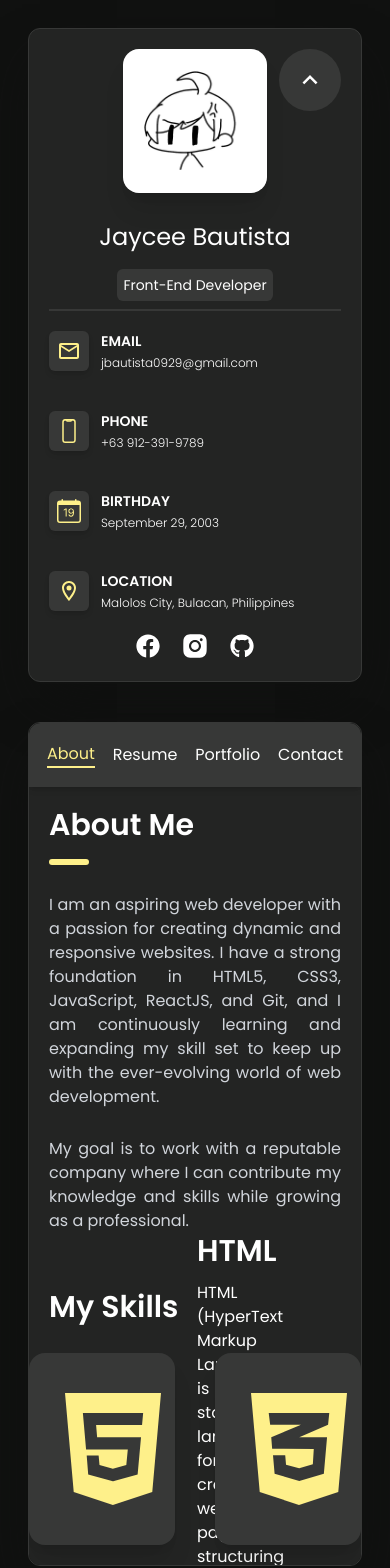
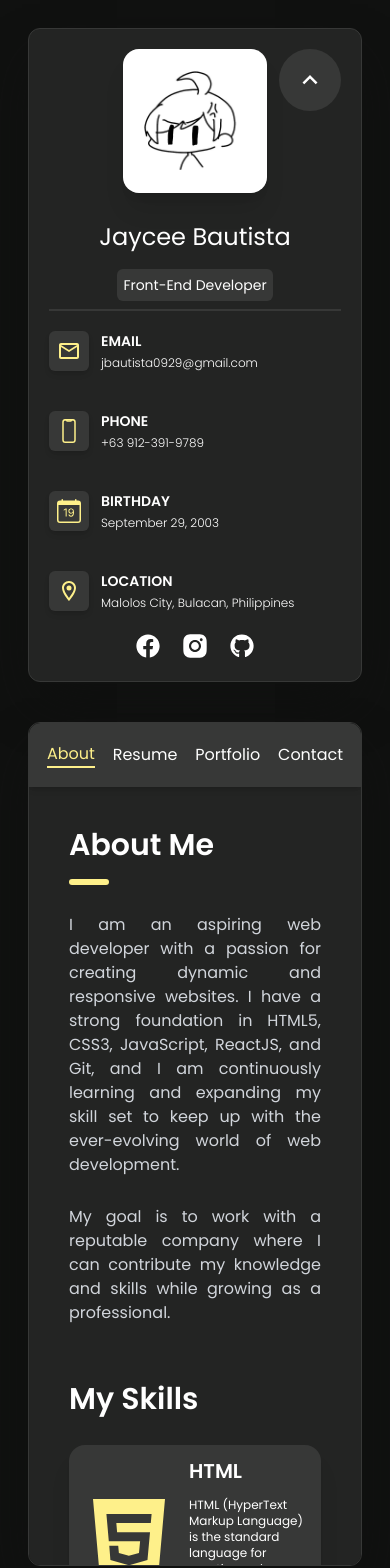
Before and after one commit to Romsaeeeeee/Personal-React-Portfolio, a React (Vite) app: page /about in a window 390 px wide. Shown: the top 1568 px of the page. Built offline with nearby package versions, Linux system fonts and the light colour scheme.

Commit message:
About responsiveness is done

```diff
--- a/src/modal/CardSkills.jsx
+++ b/src/modal/CardSkills.jsx
@@ -2,11 +2,11 @@
 
 export default function CardSkills({ icon, label, description }) {
     return (
-        <div className="w-1/2 h-48 flex justify-start items-center gap-5 px-5 bg-[#373837] rounded-2xl shadow-xl">
-            <span className="text-9xl text-yellow-200">{icon}</span>
+        <div className="w-1/2 h-48 flex justify-start items-center gap-5 px-5 bg-[#373837] rounded-2xl shadow-xl tablet:w-full tablet:px-3 tablet:gap-3">
+            <span className="text-9xl text-yellow-200 tablet:text-8xl">{icon}</span>
             <div className="flex flex-col justify-start items-start gap-3">
-                <p className="text-3xl font-semibold">{label}</p>
-                <p className="text-justify">{description}</p>
+                <p className="text-3xl font-semibold tablet:text-xl">{label}</p>
+                <p className="text-justify text-sm tablet:text-xs tablet:text-left">{description}</p>
             </div>
         </div>
     );
--- a/src/pages/About.jsx
+++ b/src/pages/About.jsx
@@ -37,7 +37,7 @@ const About = () => {
 
 
     return (
-        <div className="h-full w-full flex flex-col justify-start items-center gap-14 p-5 text-white animate-fadeIn transition-all">
+        <div className="h-full w-full flex flex-col justify-start items-center gap-14 p-10 text-white animate-fadeIn transition-all">
             <div className="w-full flex flex-col justify-start items-start gap-7">
                 <div className="flex flex-col gap-4">
                     <p className="text-3xl font-semibold">About Me</p>
@@ -57,7 +57,7 @@ const About = () => {
             </div>
             <div className="w-full flex flex-col justify-start items-start gap-7 pb-10">
                 <p className="text-3xl font-semibold">My Skills</p>
-                <div className="w-full flex justify-center items-center gap-10">
+                <div className="w-full flex justify-center items-center gap-10 tablet:flex-col">
                     {firstSlice && firstSlice.map((item, index) =>
                         <CardSkills
                             key={index}
@@ -67,7 +67,7 @@ const About = () => {
                         />
                     )}
                 </div>
-                <div className="w-full flex justify-center items-center gap-10">
+                <div className="w-full flex justify-center items-center gap-10 tablet:flex-col">
                     {secondSlice && secondSlice.map((item, index) =>
                         <CardSkills
                             key={index}
@@ -77,7 +77,7 @@ const About = () => {
                         />
                     )}
                 </div>
-                <div className="w-full flex justify-center items-center gap-10">
+                <div className="w-full flex justify-center items-center gap-10 ">
                     {thirdSlice && thirdSlice.map((item, index) =>
                         <CardSkills
                             key={index}
@@ -90,7 +90,7 @@ const About = () => {
             </div>
             <div className="w-full flex flex-col justify-start items-start gap-7 pb-10">
                 <p className="text-3xl font-semibold">My Hobbies</p>
-                <div className="w-full flex justify-center items-center gap-10">
+                <div className="w-full flex justify-center items-center gap-10 tablet:flex-col">
                     <CardSkills
                         label="Online Games"
                         icon={<CgGames />}
```
